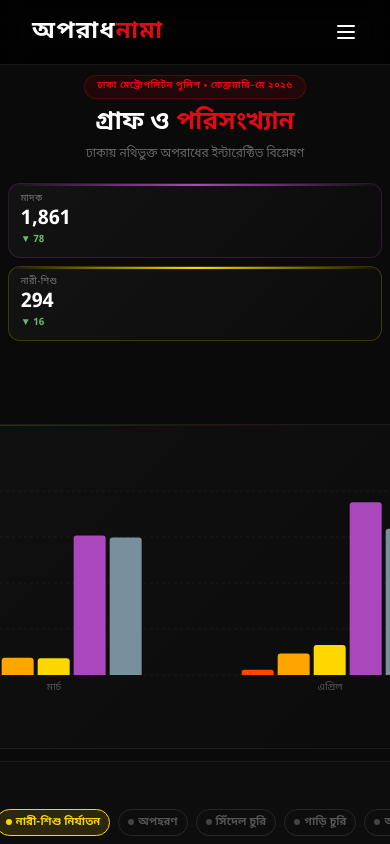
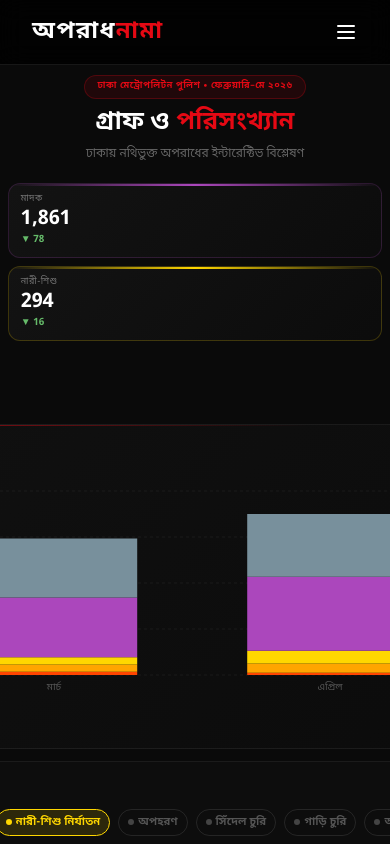
Before and after one commit to oporadhnama/oporadhnama, a Next.js app in the folder frontend/: page /graphs in a window 390 px wide. Shown: the top 844 px of the page. Built offline with nearby package versions, Linux system fonts and the light colour scheme.

Commit message:
Pushed graph again bur

```diff
--- a/frontend/src/components/Graphs.jsx
+++ b/frontend/src/components/Graphs.jsx
@@ -320,9 +320,7 @@ export default function Graphs() {
 
     if (chartType === 'line') {
       return (
-        <div className="gr-scroll" style={{ overflowX: 'auto', WebkitOverflowScrolling: 'touch', width: '100%' }}>
-          <div style={{ minWidth: isMobile ? 600 : '100%', height: CH }}>
-            <ResponsiveContainer width="100%" height="100%">
+        <ResponsiveContainer width="100%" height={CH}>
           <LineChart {...common}>
             <CartesianGrid strokeDasharray="3 3" stroke={G} />
             <XAxis dataKey="month" tick={{ fill: AX, fontSize: axFs }} axisLine={false} tickLine={false} />
@@ -336,16 +334,12 @@ export default function Graphs() {
             ))}
           </LineChart>
         </ResponsiveContainer>
-          </div>
-        </div>
       );
     }
 
     if (chartType === 'area') {
       return (
-        <div className="gr-scroll" style={{ overflowX: 'auto', WebkitOverflowScrolling: 'touch', width: '100%' }}>
-          <div style={{ minWidth: isMobile ? 600 : '100%', height: CH }}>
-            <ResponsiveContainer width="100%" height="100%">
+        <ResponsiveContainer width="100%" height={CH}>
           <AreaChart {...common}>
             <defs>
               {activeCats.map(c => (
@@ -368,30 +362,26 @@ export default function Graphs() {
             ))}
           </AreaChart>
         </ResponsiveContainer>
-          </div>
-        </div>
       );
     }
 
     // bar (default)
     return (
-      <div className="gr-scroll" style={{ overflowX: 'auto', WebkitOverflowScrolling: 'touch', width: '100%' }}>
-        <div style={{ minWidth: isMobile ? 600 : '100%', height: CH }}>
-          <ResponsiveContainer width="100%" height="100%">
-            <BarChart {...common} barCategoryGap="18%">
+      <ResponsiveContainer width="100%" height={CH}>
+        <BarChart {...common} barCategoryGap={isMobile ? "20%" : "18%"}>
           <CartesianGrid strokeDasharray="3 3" stroke={G} vertical={false} />
           <XAxis dataKey="month" tick={{ fill: AX, fontSize: axFs }} axisLine={false} tickLine={false} />
           <YAxis tick={{ fill: AX, fontSize: axFs }} axisLine={false} tickLine={false} width={isMobile ? 28 : 38} />
           <Tooltip content={<CustomTooltip />} />
           {activeCats.map(c => (
-                <Bar key={c.key} dataKey={c.label} fill={c.color} radius={[3, 3, 0, 0]}
+            <Bar key={c.key} dataKey={c.label} fill={c.color}
+              stackId={isMobile ? "a" : undefined}
+              radius={isMobile ? undefined : [3, 3, 0, 0]}
               opacity={hl === null || hl === c.key ? 1 : 0.15}
               onMouseEnter={() => setHl(c.key)} onMouseLeave={() => setHl(null)} />
           ))}
         </BarChart>
       </ResponsiveContainer>
-        </div>
-      </div>
     );
   };
 
@@ -596,7 +586,7 @@ export default function Graphs() {
         <Card style={{ padding: '14px 0' }}>
           <p style={{ color: '#bbb', fontSize: 12, fontWeight: 700, marginBottom: 12, padding: '0 14px' }}>বিস্তারিত তথ্য সারণি</p>
           <div className="gr-table-wrap" style={{ overflowX: 'auto', WebkitOverflowScrolling: 'touch' }}>
-            <table style={{ width: '100%', minWidth: 460, borderCollapse: 'collapse', fontSize: isMobile ? 11 : 13 }}>
+            <table style={{ width: '100%', minWidth: 460, borderCollapse: 'separate', borderSpacing: 0, fontSize: isMobile ? 11 : 13 }}>
               <thead>
                 <tr>
                   <th style={{ textAlign: 'left', padding: '7px 12px', color: '#E50914', fontWeight: 700, borderBottom: '1px solid rgba(255,255,255,0.07)', whiteSpace: 'nowrap', position: 'sticky', left: 0, background: '#111', zIndex: 2 }}>
```
Lines whose indentation alone changed are shown as unchanged.
